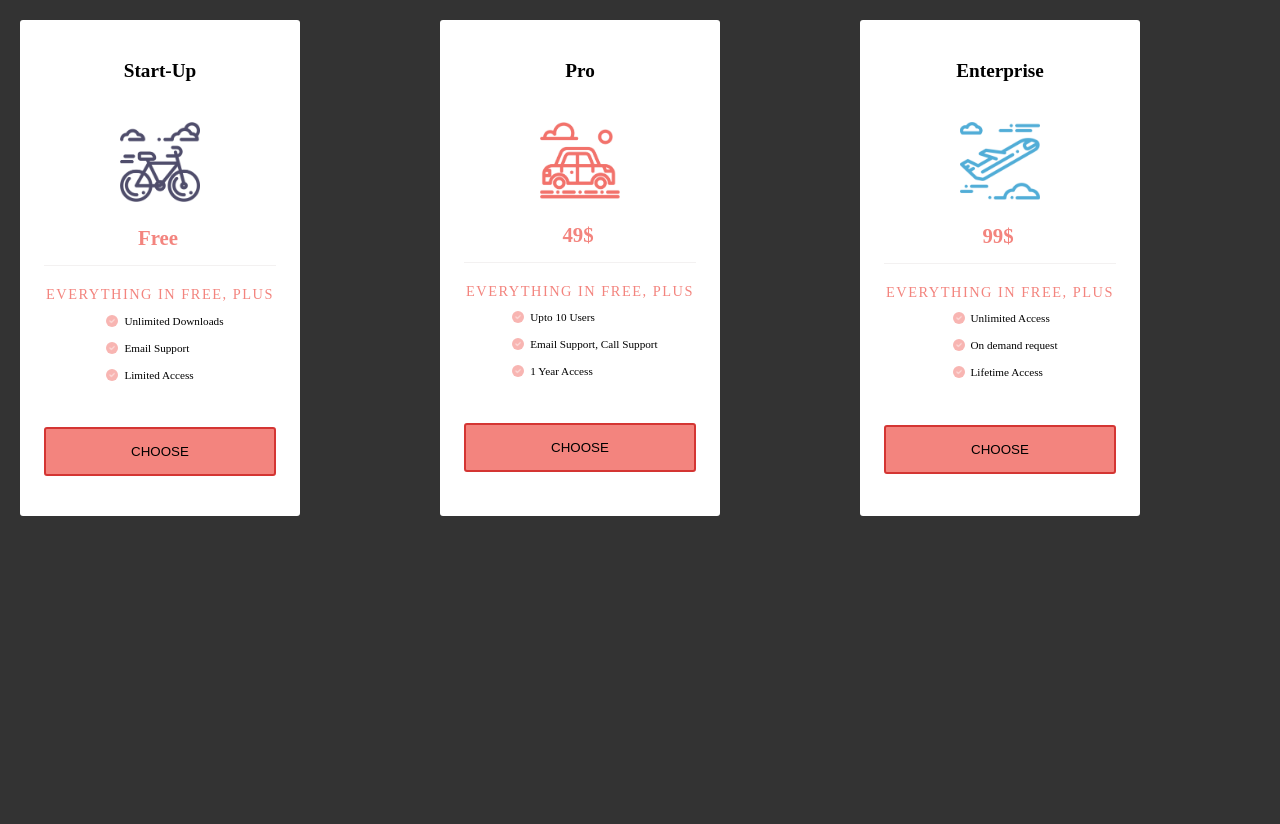
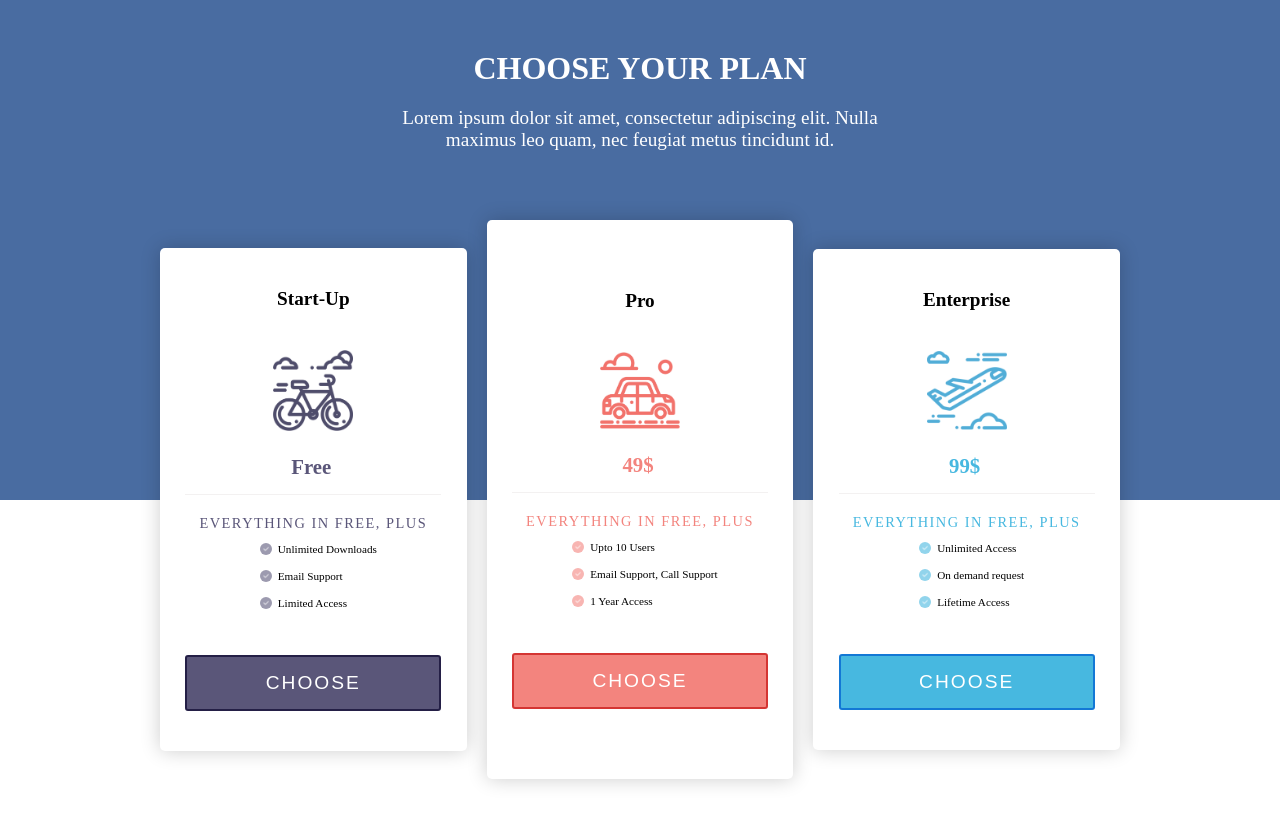
Before and after one commit to dillionmegida/react-course, a React (Vite) app: page / in a window 1280 px wide. Shown: the top 824 px of the page. Before the commit the page ends 800 px from the top, so only its background shows below. Built offline with nearby package versions, Linux system fonts and the light colour scheme.

Commit message:
wrap up dribble project

```diff
--- a/src/App.jsx
+++ b/src/App.jsx
@@ -1,9 +1,5 @@
 import PricingCard from "./components/PricingCard/PricingCard"
 import styles from "./App.module.css"
-
-// const arr = [1,2,3,4]
-// const newArr = arr.filter(num => num !== 1)
-// // [2,3,4]
 
 function App() {
   const cards = [
@@ -44,15 +40,16 @@ function App() {
   ]
 
   return (
-    <div className={styles.prices}>
-      {/* {[
-        { id: "hello", value: "Hello" },
-        { id: "hi", value: "Hi how are you" },
-        { id: "num1", value: 6 },
-        { id: "num2", value: 9 },
-      ].map(item => {
-        return <p key={item.id}>{item.value}</p>
-      })} */}
+    <main>
+      <div className={styles.bg}>
+        <h1 className={styles.heading}>Choose your plan</h1>
+        <p className={styles.description}>
+          Lorem ipsum dolor sit amet, consectetur
+          adipiscing elit. Nulla maximus leo quam,
+          nec feugiat metus tincidunt id.
+        </p>
+      </div>
+      <div className={`${styles.prices} container`}>
         {cards.map(card => {
           return (
             <PricingCard
@@ -66,6 +63,7 @@ function App() {
           )
         })}
       </div>
+    </main>
   )
 }
 
--- a/src/App.module.css
+++ b/src/App.module.css
@@ -1,5 +1,29 @@
+.bg {
+  background-color: #496ca1;
+  padding: 50px;
+  height: 500px;
+  text-align: center;
+}
+
+.heading, .description {
+  max-width: 550px;
+  margin: 0 auto;
+}
+
+.heading {
+  text-transform: uppercase;
+  margin-bottom: 20px;
+}
+
+.description {
+  font-size: 1.2rem;
+}
+
 .prices {
   display: grid;
   grid-template-columns: repeat(3, 1fr);
   gap: 20px;
+  position: relative;
+  top: -300px;
+  align-items: center;
 }
--- /dev/null
+++ b/src/components/Button/Button.jsx
@@ -0,0 +1,14 @@
+import styles from "./Button.module.css"
+
+export default function Button({
+  className,
+  children,
+}) {
+  return (
+    <button
+      className={`${styles.button} ${className}`}
+    >
+      {children}
+    </button>
+  )
+}
--- /dev/null
+++ b/src/components/Button/Button.module.css
@@ -0,0 +1,3 @@
+.button {
+  padding: 10px;
+}
--- a/src/components/PricingCard/PricingCard.jsx
+++ b/src/components/PricingCard/PricingCard.jsx
@@ -1,4 +1,5 @@
 import styles from "./PricingCard.module.css"
+import Button from "../Button/Button"
 
 export default function PricingCard({
   label,
@@ -6,24 +7,52 @@ export default function PricingCard({
   duration = "",
   image,
   imageAlt,
-  benefits
+  benefits,
 }) {
+  const themeClasses = {
+    "Start-Up": styles["card--startup"],
+    Pro: styles["card--pro"],
+    Enterprise: styles["card--enterprise"],
+  }
+
+  const themeClass = themeClasses[label]
+
   return (
-    <div className={styles.card}>
-      <div className={`${styles.card__wrapper} center-vertical`}>
-        <span className={styles.card__label}>{label}</span>
+    <div
+      className={`${styles.card} ${themeClass}`}
+    >
+      <div
+        className={`${styles.card__wrapper} center-vertical`}
+      >
+        <span className={styles.card__label}>
+          {label}
+        </span>
         <div className={styles.card__image}>
           <img src={image} alt={imageAlt} />
         </div>
-        <div className={styles["card__price-label"]}>
-          <span className={styles["card__price-figure"]}>
+        <div
+          className={styles["card__price-label"]}
+        >
+          <span
+            className={
+              styles["card__price-figure"]
+            }
+          >
             {price}
           </span>
-          <span className={styles["card__price-duration"]}>
+          <span
+            className={
+              styles["card__price-duration"]
+            }
+          >
             {duration}
           </span>
         </div>
-        <span className={styles["card__benefits-label"]}>
+        <span
+          className={
+            styles["card__benefits-label"]
+          }
+        >
           Everything in Free, Plus
         </span>
         <ul className={styles.card__benefits}>
@@ -36,14 +65,18 @@ export default function PricingCard({
                 <img
                   src="/icons/check.png"
                   alt=""
-                  className={styles["card__benefit-icon"]}
+                  className={
+                    styles["card__benefit-icon"]
+                  }
                 />
                 {benefit}
               </li>
             )
           })}
         </ul>
-        <button className={styles.card__button}>Choose</button>
+        <Button className={styles.card__button}>
+          Choose
+        </Button>
       </div>
     </div>
   )
--- a/src/components/PricingCard/PricingCard.module.css
+++ b/src/components/PricingCard/PricingCard.module.css
@@ -1,15 +1,32 @@
 .card {
-  max-width: 280px;
+  max-width: 500px;
   background-color: white;
-  border-radius: 3px;
+  border-radius: 5px;
+  --padding-y: 40px;
+  box-shadow: 0px 0px 20px
+    color-mix(in srgb, black, transparent 80%);
+}
+
+.card--startup {
+  --price-theme: #5a5679;
+  --price-theme-darker: #241f46;
+}
+
+.card--pro {
   --price-theme: #f3847e;
   --price-theme-darker: #d43533;
+  --padding-y: 70px;
+}
+
+.card--enterprise {
+  --price-theme: #47b8e0;
+  --price-theme-darker: #1378d5;
 }
 
 .card__wrapper {
   width: 90%;
   margin: 0 auto;
-  padding: 40px 10px;
+  padding: var(--padding-y) 10px;
 }
 
 .card__label {
@@ -75,7 +92,7 @@
   margin-right: 6px;
 }
 
-.card__button {
+.card .card__button {
   text-transform: uppercase;
   padding: 15px;
   background-color: var(--price-theme);
@@ -84,4 +101,7 @@
   border: 2px solid var(--price-theme-darker);
   border-radius: 3px;
   margin-top: 20px;
+  color: white;
+  letter-spacing: 2px;
+  font-size: 1.2rem;
 }
--- a/src/global.css
+++ b/src/global.css
@@ -3,8 +3,6 @@
 }
 
 body {
-  background-color: #333;
-  padding: 20px;
   margin: 0;
   color: white;
   font-family: Poppins;
@@ -52,3 +50,9 @@ ul {
 .bg-green {
   background-color: green;
 }
+
+.container {
+  max-width: 1000px;
+  padding: 20px;
+  margin: 0 auto;
+}
```
Also changed, not shown: 1 other file (tests, documents, lock files or other folders). Lines whose indentation alone changed are shown as unchanged.
